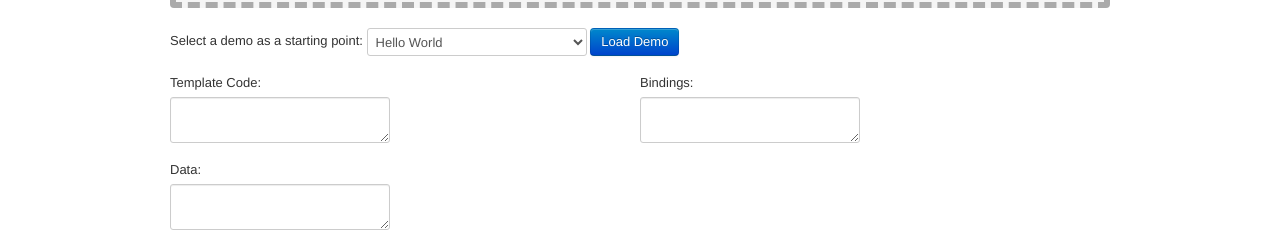
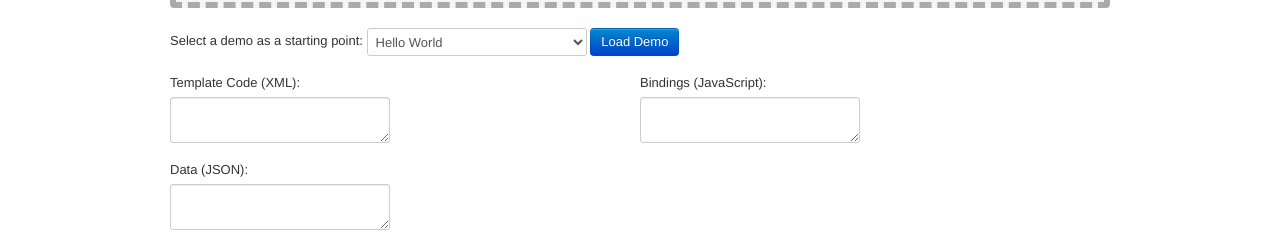
Before and after one commit to izaakschroeder/node-template, a plain HTML site: page index.html in a window 1280 px wide. Shown: the part 533-765 px from the top of the page. Drawn offline with nearby package versions, Linux system fonts and the light colour scheme; a script that the page names is missing.

Commit message:
Added data type descriptions.

```diff
--- a/index.html
+++ b/index.html
@@ -120,15 +120,15 @@
 
 				<form class="form-vertical" id="TemplateInput" onsubmit="render(); return false;">
 					<div class="control-group" style="width: 50%; display: inline-block; vertical-align: top;">
-						<label>Template Code:</label>
+						<label>Template Code (XML):</label>
 						<div class="controls"><textarea name="template" data-language="xml"></textarea></div>
 					</div><div class="control-group" style="width: 50%; display: inline-block; vertical-align: top;">
-						<label>Bindings:</label>
+						<label>Bindings (JavaScript):</label>
 						<div class="controls"><textarea name="bindings" data-language="javascript"></textarea></div>
 					</div>
 
 					<div class="control-group">
-						<label>Data:</label>
+						<label>Data (JSON):</label>
 						<div class="controls"><textarea name="data" data-language="javascript"></textarea></div>
 					</div>
 				</form>
```
